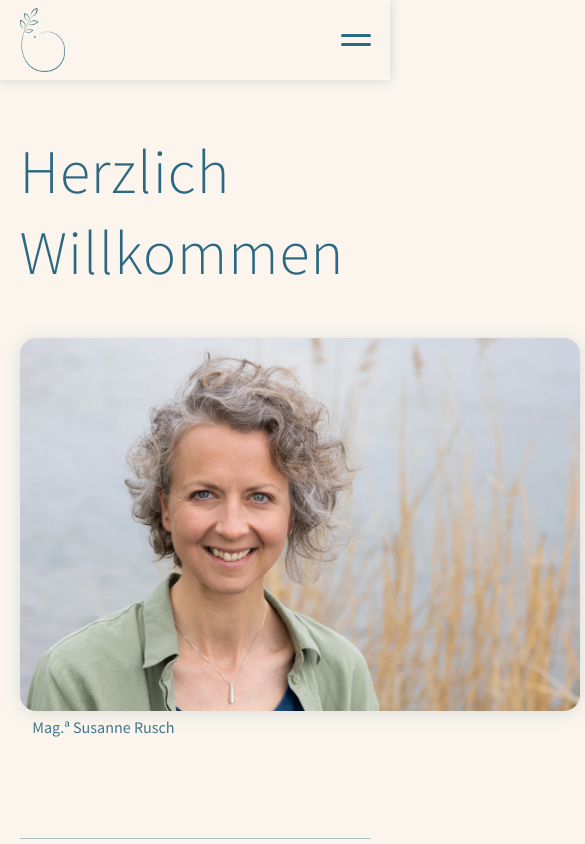
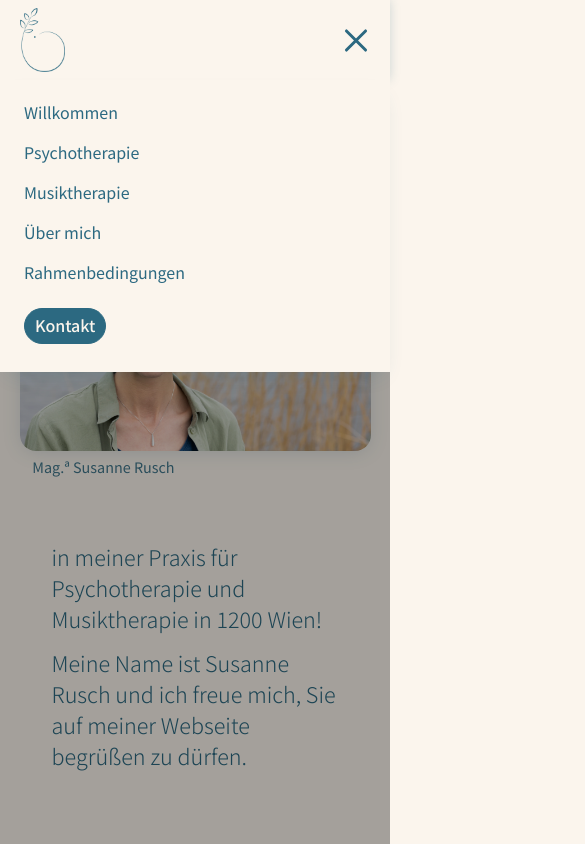
Before and after one commit to 5ebi/susannewebsite, a Next.js app: page / in a window 390 px wide. Both pictures are taken after a click on the button "Navigation öffnen". Shown: the top 844 px of the page, 585 px wide, since content can reach past the window. Built offline with nearby package versions, Linux system fonts and the light colour scheme; a web font is replaced by a local one.

Commit message:
changed ui repsonsiveness

```diff
--- a/app/components/KontaktButton.jsx
+++ b/app/components/KontaktButton.jsx
@@ -1,9 +1,9 @@
 import Link from 'next/link';
 import styles from './KontaktButton.module.css';
 
-export default function KontaktButton({ children }) {
+export default function KontaktButton({ children, onClick }) {
   return (
-    <Link className={styles.button} href={'/kontakt'}>
+    <Link className={styles.button} href={'/kontakt'} onClick={onClick}>
       {children}
     </Link>
   );
--- a/app/components/navbar/Navbar.tsx
+++ b/app/components/navbar/Navbar.tsx
@@ -9,9 +9,11 @@ import { useState } from 'react';
 
 export default function Navbar() {
   const [open, setOpen] = useState(false);
+  const toggleMenu = () => setOpen((prev) => !prev);
+  const closeMenu = () => setOpen(false);
 
   return (
-    <div className={styles.navbarDesktop}>
+    <div className={styles.navbar}>
       <div className={styles.maxWidth}>
         <div className={styles.navLogo}>
           <Image
@@ -53,10 +55,60 @@ export default function Navbar() {
         <div className={styles.navButton}>
           <KontaktButton>Kontakt</KontaktButton>
         </div>
-        <button className={styles.burgerButton} onClick={() => setOpen(true)}>
-          <span className={styles.burger}></span>
-          <span className={styles.burger}></span>
+
+        <button
+          className={`${styles.burgerButton} ${open ? styles.burgerButtonOpen : ''}`}
+          aria-expanded={open}
+          aria-label="Navigation öffnen"
+          aria-controls="mobile-navigation"
+          onClick={toggleMenu}
+        >
+          <span className={styles.burgerLine}></span>
+          <span className={styles.burgerLine}></span>
+          <span className={styles.burgerLine}></span>
         </button>
+      </div>
+
+      <div
+        className={`${styles.mobileOverlay} ${open ? styles.mobileOverlayOpen : ''}`}
+        onClick={closeMenu}
+      ></div>
+
+      <div
+        id="mobile-navigation"
+        className={`${styles.mobileMenu} ${open ? styles.mobileMenuOpen : ''}`}
+        aria-hidden={!open}
+      >
+        <ul className={styles.navItemsMobile}>
+          <li>
+            <Link className={styles.link} href={'/'} onClick={closeMenu}>
+              Willkommen
+            </Link>
+          </li>
+          <li>
+            <Link className={styles.link} href={'/psychotherapie'} onClick={closeMenu}>
+              Psychotherapie
+            </Link>
+          </li>
+          <li>
+            <Link className={styles.link} href={'/musiktherapie'} onClick={closeMenu}>
+              Musiktherapie
+            </Link>
+          </li>
+          <li>
+            <Link className={styles.link} href={'/uebermich'} onClick={closeMenu}>
+              Über mich
+            </Link>
+          </li>
+          <li>
+            <Link className={styles.link} href={'/rahmenbedingungen'} onClick={closeMenu}>
+              Rahmenbedingungen
+            </Link>
+          </li>
+          <li className={styles.mobileKontakt}>
+            <KontaktButton onClick={closeMenu}>Kontakt</KontaktButton>
+          </li>
+        </ul>
       </div>
     </div>
   );
--- a/app/components/navbar/navbar.module.css
+++ b/app/components/navbar/navbar.module.css
@@ -1,6 +1,7 @@
-.navbarDesktop {
+.navbar {
   background-color: var(--color2);
   display: flex;
+  flex-direction: column;
   height: 5rem;
   align-items: center;
   justify-content: center;
@@ -10,6 +11,7 @@
   top: 0;
   width: 100%;
   z-index: 1000;
+  overflow: visible;
   box-shadow: 0px 0px 10px 0px var(--color1_3);
 }
 
@@ -48,6 +50,17 @@
   margin: 0;
 }
 
+@media (max-width: 1023px) {
+  .navItemsMobile {
+    font-size: 18px;
+  }
+}
+
+.mobileKontakt {
+  padding-top: 8px;
+  align-self: flex-start;
+}
+
 .navItemsDiv {
   margin: 0;
   padding: 0;
@@ -56,6 +69,14 @@
 }
 
 .navButton {
+  display: flex;
+  margin-right: 0rem;
+  align-items: center;
+  flex: 1;
+  justify-content: flex-end;
+}
+
+.navButtonMobile {
   display: flex;
   margin-right: 0rem;
   align-items: center;
@@ -107,14 +128,6 @@
   opacity: 1;
 }
 
-.burger {
-  background-color: var(--color1);
-  height: 3px;
-  width: 100%;
-  border-radius: 3px;
-  display: inline-block;
-}
-
 .burgerButton {
   width: 30px;
   height: 30px;
@@ -125,27 +138,125 @@
   align-content: center;
   justify-content: center;
   gap: 6px;
+  padding: 0;
+  cursor: pointer;
+  position: relative;
+  z-index: 1002;
+}
+
+.burgerLine {
+  width: 100%;
+  height: 3px;
+  border-radius: 3px;
+  background-color: var(--color1);
+  transition: transform 0.25s ease, opacity 0.25s ease;
+}
+
+.burgerButtonOpen .burgerLine:nth-child(1) {
+  transform: translateY(9px) rotate(45deg);
+}
+
+.burgerButtonOpen .burgerLine:nth-child(2) {
+  opacity: 0;
+}
+
+.burgerButtonOpen .burgerLine:nth-child(3) {
+  transform: translateY(-9px) rotate(-45deg);
+}
+
+.mobileMenu {
+  position: absolute;
+  top: 100%;
+  left: 0;
+  right: 0;
+  background-color: var(--color2);
+  box-shadow: 0px 10px 20px -10px var(--color1_3);
+  z-index: 1001;
+  opacity: 0;
+  transform: translateY(-8px);
+  pointer-events: none;
+  visibility: hidden;
+  transition: opacity 0.25s ease, transform 0.25s ease, visibility 0.25s ease;
+}
+
+.mobileMenuOpen {
+  opacity: 1;
+  transform: translateY(0);
+  pointer-events: auto;
+  visibility: visible;
+}
+
+.navItemsMobile {
+  display: flex;
+  flex-direction: column;
+  align-items: flex-start;
+  gap: 16px;
+  font-size: 16px;
+  font-weight: 400;
+  color: var(--color1);
+  padding: 20px 24px 28px;
+  margin: 0;
+  list-style: none;
+}
+
+.mobileOverlay {
+  position: fixed;
+  top: 5rem;
+  left: 0;
+  right: 0;
+  bottom: 0;
+  background: rgba(0, 0, 0, 0.35);
+  opacity: 0;
+  pointer-events: none;
+  transition: opacity 0.25s ease;
+  z-index: 900;
+}
+
+.mobileOverlayOpen {
+  opacity: 1;
+  pointer-events: auto;
 }
 
 @media (min-width: 1024px) {
   .burgerButton {
     display: none;
   }
+  .navItemsMobile {
+    display: none;
+  }
+  .mobileMenu {
+    display: none;
+  }
+  .mobileOverlay {
+    display: none;
+  }
 }
 
 @media (max-width: 1023px) {
-  .navItemsDiv,
   .navButton {
     display: none;
   }
 
-  .navbarDesktop {
+  .navItems {
+    display: none;
+  }
+
+  .maxWidth {
+    max-width: 100vw;
+  }
+  .navbar {
     height: 5rem;
+  }
+
+  .mobileMenu {
+    width: 100%;
+    max-height: calc(100vh - 5rem);
+    overflow-y: auto;
   }
 }
 
 @media (max-width: 450px) {
-  .navbarDesktop {
-    padding-inline: 1rem;
-  }
+  /* .navbar {
+    padding-inline: 2rem;
+  } */
 }
--- a/app/globals.css
+++ b/app/globals.css
@@ -91,13 +91,6 @@ h1 {
   align-self: center;
 }
 
-@media (max-width: 620) {
-  body,
-  html {
-    --page-inline-width: min(100vw, var(--page-max-width));
-  }
-}
-
 p {
   font-size: 1rem;
 }
--- a/app/page.module.css
+++ b/app/page.module.css
@@ -144,7 +144,7 @@
   margin-bottom: 0rem;
 }
 
-@media (max-width: 1023) {
+@media (max-width: 1023px) {
   .containerMain3 {
     flex-direction: column;
     align-items: center;
@@ -155,14 +155,8 @@
     box-shadow: none;
   }
 
-  .image2 {
-    object-fit: cover;
-    width: 100vw;
-    max-height: 25rem;
-    display: block;
-    border-radius: 0rem;
-    box-shadow: 0px 2px 15px -3px var(--color1_2);
-    align-self: center;
+  .image {
+    max-width: 80vw;
   }
 
   .heading {
@@ -170,7 +164,7 @@
   }
 }
 
-@media (max-width: 620) {
+@media (max-width: 450px) {
   .image {
     max-width: 90vw;
   }
@@ -186,10 +180,6 @@
     font-size: 1.8rem;
   }
 
-  .image {
-    width: 20rem;
-  }
-
   .image2 {
     object-fit: cover;
     width: 100vw;
--- a/app/page.tsx
+++ b/app/page.tsx
@@ -44,7 +44,7 @@ export default function Willkommen() {
         </div>
       </div>
       <div className={styles.containerMain5}></div>
-      <KontaktButton>Kontaktieren Sie mich</KontaktButton>
+      {/* <KontaktButton>Kontaktieren Sie mich</KontaktButton> */}
     </main>
   );
 }
```
